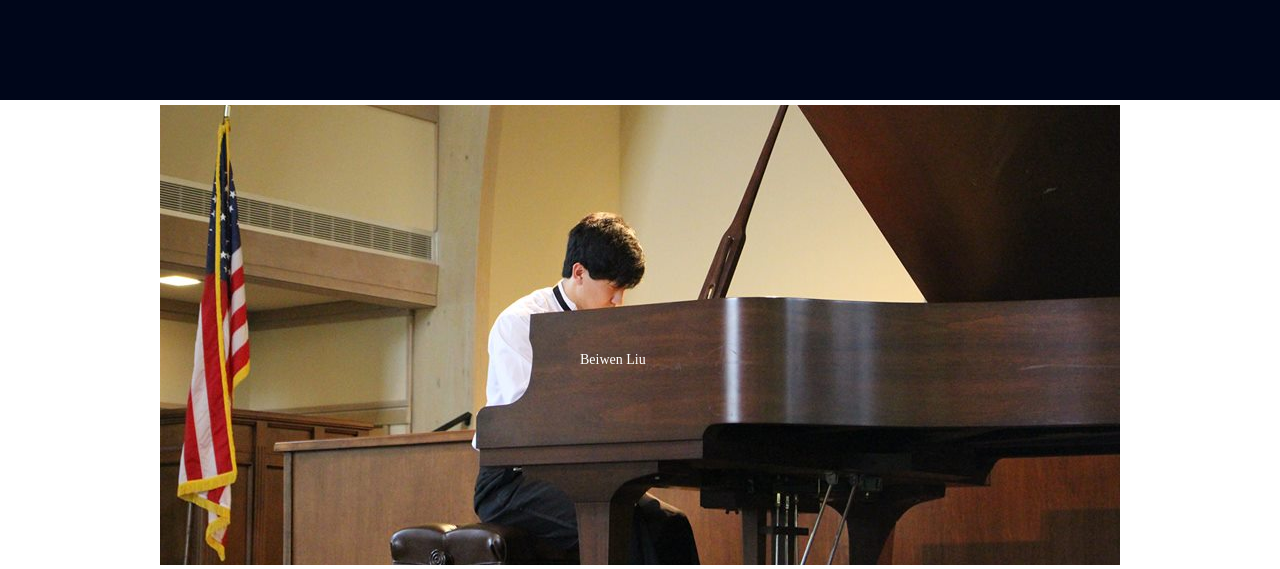
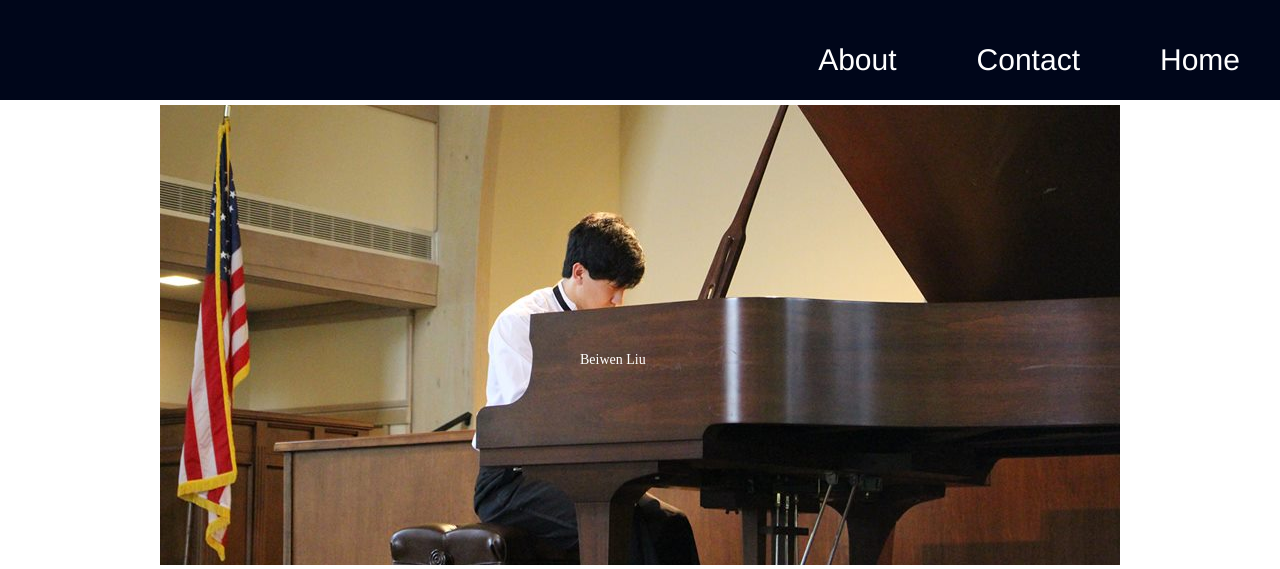
Before and after one commit to BeiwenLiu/PianoWebsite, a PHP site: page / in a window 1280 px wide. Shown: the top 569 px of the page. Run offline with PHP 8.4, Linux system fonts and the light colour scheme; some web fonts are replaced.

Commit message:
Add navigation bar titles

```diff
--- a/css/style.css
+++ b/css/style.css
@@ -83,3 +83,20 @@ body {
 	color:white;
 	font-family: 'awesomeFont';
 }
+
+ul {
+	list-style-type: none;
+    margin: 0;
+    padding: 0;
+    overflow: hidden;
+}
+
+li {
+	font-size: 30px;
+    float: right;
+    display: block;
+    color: white;
+    text-align: center;
+    padding: 50px 40px;
+    text-decoration: none;
+}
--- a/index.php
+++ b/index.php
@@ -24,7 +24,11 @@
 
 
 	<div id="navigation">
-
+		<ul>
+			<li> Home</li>
+			<li>Contact</li>
+			<li>About</li>
+		</ul>
 
 	</div>
 	<!-- This is the overlay DIV that is displayed while loading a new page -->
```
